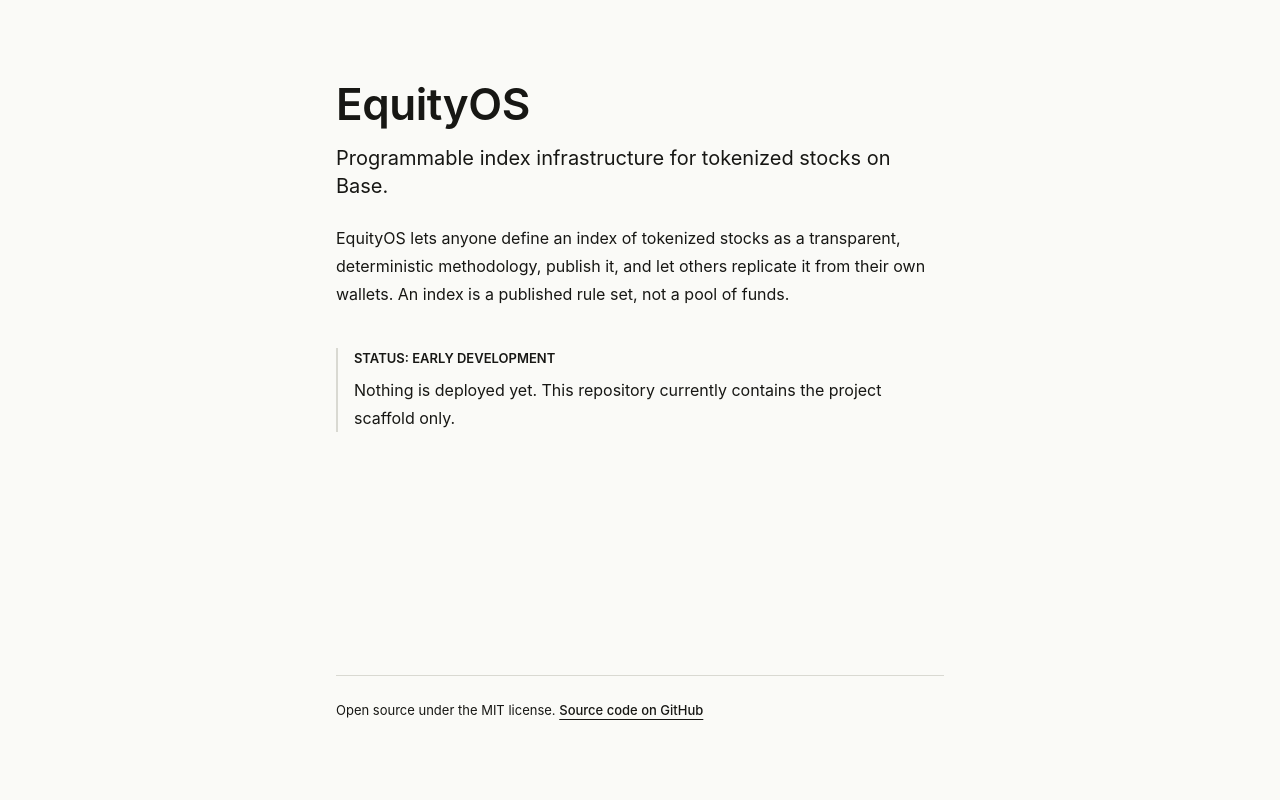
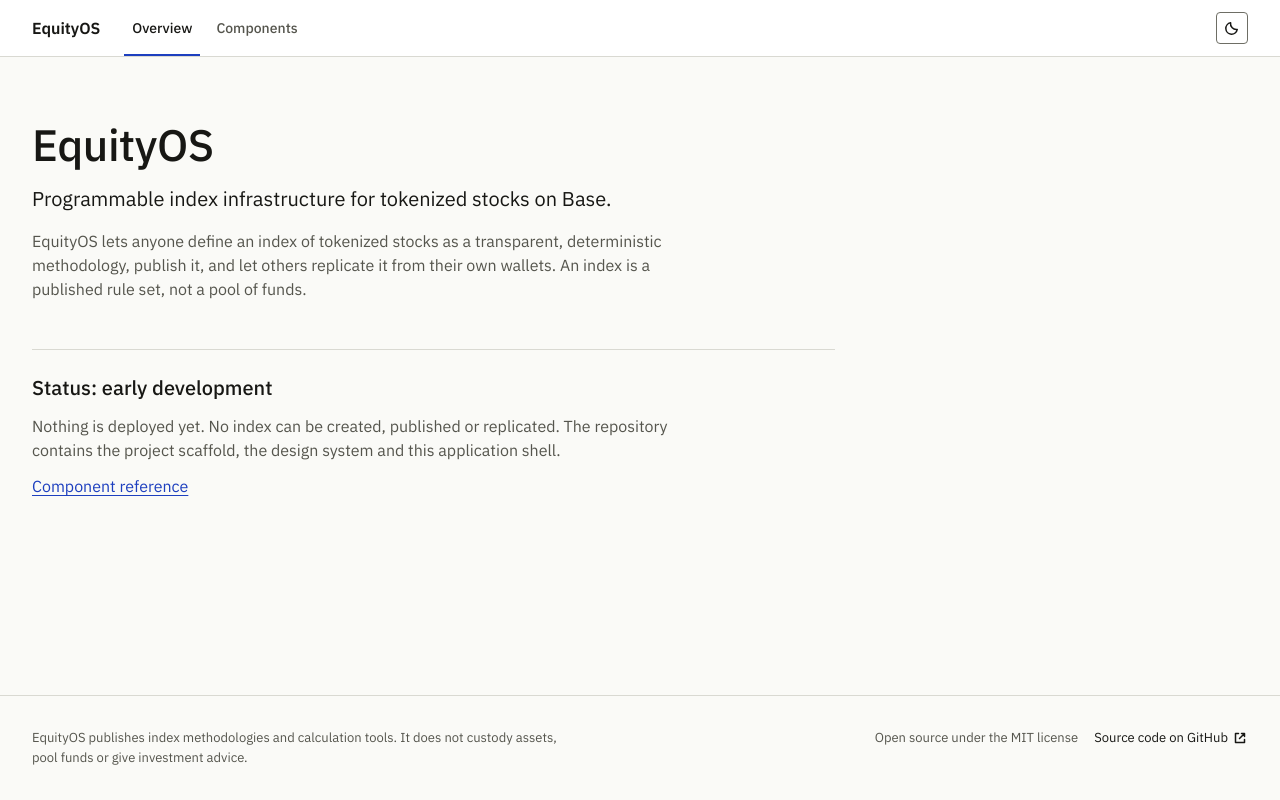
Before and after one commit to salazarsebas/equityos, a Next.js app in the folder apps/web/: page / in a window 1280 px wide. Built offline with nearby package versions, Linux system fonts and the light colour scheme; no server answers.

Commit message:
feat(web): add application shell with theme toggle and typed navigation

```diff
--- a/apps/web/src/app/layout.tsx
+++ b/apps/web/src/app/layout.tsx
@@ -1,15 +1,37 @@
 import type { Metadata, Viewport } from "next";
+import { IBM_Plex_Mono, IBM_Plex_Sans } from "next/font/google";
 import type { ReactNode } from "react";
+import { Footer } from "@/components/shell/footer";
+import { Header } from "@/components/shell/header";
 import { site } from "@/lib/site";
+import { themeInitScript } from "@/lib/theme";
 import "./globals.css";
 
+// next/font downloads the files at build time and serves them from this origin: no request to a font CDN.
+const plexSans = IBM_Plex_Sans({
+  subsets: ["latin"],
+  weight: ["400", "500", "600"],
+  variable: "--font-plex-sans",
+  display: "swap",
+});
+
+const plexMono = IBM_Plex_Mono({
+  subsets: ["latin"],
+  weight: ["400", "500"],
+  variable: "--font-plex-mono",
+  display: "swap",
+  preload: false,
+});
+
 export const metadata: Metadata = {
+  metadataBase: new URL(site.url),
   title: {
     default: `${site.name}: ${site.tagline}`,
     template: `%s | ${site.name}`,
   },
   description: site.description,
   applicationName: site.name,
+  alternates: { canonical: "/" },
   openGraph: {
     type: "website",
     siteName: site.name,
@@ -27,16 +49,31 @@ export const metadata: Metadata = {
 export const viewport: Viewport = {
   colorScheme: "light dark",
   themeColor: [
-    { media: "(prefers-color-scheme: light)", color: "#ffffff" },
-    { media: "(prefers-color-scheme: dark)", color: "#0a0a0a" },
+    { media: "(prefers-color-scheme: light)", color: "#fafaf7" },
+    { media: "(prefers-color-scheme: dark)", color: "#0f100e" },
   ],
 };
 
 export default function RootLayout({ children }: Readonly<{ children: ReactNode }>) {
   return (
-    <html lang="en">
-      <body className="min-h-dvh bg-white font-sans text-neutral-900 antialiased dark:bg-neutral-950 dark:text-neutral-100">
-        {children}
+    // The theme script sets data-theme on <html> before hydration, so the attribute differs from the server markup.
+    <html lang="en" className={`${plexSans.variable} ${plexMono.variable}`} suppressHydrationWarning>
+      <head>
+        {/* biome-ignore lint/security/noDangerouslySetInnerHtml: static script built from a constant, no user input */}
+        <script dangerouslySetInnerHTML={{ __html: themeInitScript }} />
+      </head>
+      <body className="flex min-h-dvh flex-col font-sans text-base antialiased">
+        <a
+          href="#main"
+          className="sr-only focus-visible:not-sr-only focus-visible:fixed focus-visible:top-2 focus-visible:left-2 focus-visible:z-50 focus-visible:rounded-md focus-visible:bg-surface focus-visible:px-3 focus-visible:py-2 focus-visible:font-medium focus-visible:text-accent"
+        >
+          Skip to main content
+        </a>
+        <Header />
+        <main id="main" className="flex-1">
+          {children}
+        </main>
+        <Footer />
       </body>
     </html>
   );
--- a/apps/web/src/app/page.tsx
+++ b/apps/web/src/app/page.tsx
@@ -1,39 +1,32 @@
+import { Container, Grid } from "@/components/shell/container";
+import { Link } from "@/components/ui/link";
 import { site } from "@/lib/site";
 
 export default function HomePage() {
   return (
-    <div className="mx-auto flex min-h-dvh max-w-2xl flex-col px-6 py-12 sm:px-8 sm:py-20">
-      <main className="flex-1">
-        <h1 className="text-3xl font-semibold tracking-tight sm:text-4xl">{site.name}</h1>
-        <p className="mt-4 text-lg text-neutral-700 dark:text-neutral-300">{site.tagline}</p>
-        <p className="mt-6 leading-7 text-neutral-700 dark:text-neutral-300">
+    <Container className="py-12 md:py-16">
+      <Grid>
+        <div className="col-span-12 lg:col-span-8">
+          <h1 className="text-2xl font-medium md:text-3xl">{site.name}</h1>
+          <p className="mt-4 max-w-measure text-lg text-primary">{site.tagline}</p>
+          <p className="mt-4 max-w-measure text-md text-secondary">
             {site.description} An index is a published rule set, not a pool of funds.
           </p>
 
-        <section
-          aria-labelledby="status-heading"
-          className="mt-10 border-l-2 border-neutral-300 pl-4 dark:border-neutral-700"
-        >
-          <h2 id="status-heading" className="text-sm font-semibold uppercase tracking-wide">
+          <section aria-labelledby="status-heading" className="mt-12 border-t pt-6">
+            <h2 id="status-heading" className="text-lg font-medium">
               Status: early development
             </h2>
-          <p className="mt-2 leading-7 text-neutral-700 dark:text-neutral-300">
-            Nothing is deployed yet. This repository currently contains the project scaffold only.
+            <p className="mt-3 max-w-measure text-md text-secondary">
+              Nothing is deployed yet. No index can be created, published or replicated. The repository contains the
+              project scaffold, the design system and this application shell.
+            </p>
+            <p className="mt-3 text-md">
+              <Link href="/dev/components">Component reference</Link>
             </p>
           </section>
-      </main>
-
-      <footer className="mt-12 border-t border-neutral-200 pt-6 text-sm text-neutral-600 dark:border-neutral-800 dark:text-neutral-400">
-        <p>
-          Open source under the MIT license.{" "}
-          <a
-            href={site.repositoryUrl}
-            className="font-medium text-neutral-900 underline underline-offset-4 hover:no-underline focus-visible:outline-2 focus-visible:outline-offset-2 focus-visible:outline-current dark:text-neutral-100"
-          >
-            Source code on GitHub
-          </a>
-        </p>
-      </footer>
         </div>
+      </Grid>
+    </Container>
   );
 }
--- /dev/null
+++ b/apps/web/src/app/robots.ts
@@ -0,0 +1,9 @@
+import type { MetadataRoute } from "next";
+import { site } from "@/lib/site";
+
+export default function robots(): MetadataRoute.Robots {
+  return {
+    rules: { userAgent: "*", allow: "/", disallow: "/dev/" },
+    sitemap: new URL("/sitemap.xml", site.url).toString(),
+  };
+}
--- /dev/null
+++ b/apps/web/src/app/sitemap.ts
@@ -0,0 +1,7 @@
+import type { MetadataRoute } from "next";
+import { site } from "@/lib/site";
+
+/** Public pages only. Routes under /dev are internal references and are excluded. */
+export default function sitemap(): MetadataRoute.Sitemap {
+  return [{ url: new URL("/", site.url).toString() }];
+}
--- /dev/null
+++ b/apps/web/src/components/shell/container.tsx
@@ -0,0 +1,12 @@
+import type { ReactNode } from "react";
+import { cx } from "@/components/ui/cx";
+
+/** Page width: 1280 px maximum, 32 px side margins, 16 px under 768 px. */
+export function Container({ children, className }: { children: ReactNode; className?: string }) {
+  return <div className={cx("mx-auto w-full max-w-content px-4 md:px-8", className)}>{children}</div>;
+}
+
+/** The 12-column grid with 24 px gutters. Children place themselves with `col-span-*` utilities. */
+export function Grid({ children, className }: { children: ReactNode; className?: string }) {
+  return <div className={cx("grid grid-cols-12 gap-x-6", className)}>{children}</div>;
+}
--- /dev/null
+++ b/apps/web/src/components/shell/footer.tsx
@@ -0,0 +1,22 @@
+import { Link } from "@/components/ui/link";
+import { site } from "@/lib/site";
+import { Container } from "./container";
+
+export function Footer() {
+  return (
+    <footer className="mt-16 border-t">
+      <Container className="flex flex-col gap-3 py-8 text-sm text-secondary md:flex-row md:items-baseline md:justify-between md:gap-8">
+        <p className="max-w-measure">
+          {site.name} publishes index methodologies and calculation tools. It does not custody assets, pool funds or
+          give investment advice.
+        </p>
+        <p className="flex shrink-0 flex-wrap items-center gap-x-4 gap-y-1">
+          <span>Open source under the MIT license</span>
+          <Link href={site.repositoryUrl} variant="quiet" className="text-primary">
+            Source code on GitHub
+          </Link>
+        </p>
+      </Container>
+    </footer>
+  );
+}
--- /dev/null
+++ b/apps/web/src/components/shell/header.tsx
@@ -0,0 +1,22 @@
+import NextLink from "next/link";
+import { site } from "@/lib/site";
+import { Container } from "./container";
+import { PrimaryNav } from "./primary-nav";
+import { ThemeToggle } from "./theme-toggle";
+
+/** Top bar: 56 px, one row. Wordmark, primary navigation, theme toggle. */
+export function Header() {
+  return (
+    <header className="border-b bg-surface">
+      <Container className="flex h-14 items-center gap-6 md:gap-8">
+        <NextLink href="/" className="rounded-sm text-md font-semibold text-primary">
+          {site.name}
+        </NextLink>
+        <PrimaryNav />
+        <div className="ml-auto">
+          <ThemeToggle />
+        </div>
+      </Container>
+    </header>
+  );
+}
--- /dev/null
+++ b/apps/web/src/components/shell/primary-nav.tsx
@@ -0,0 +1,31 @@
+"use client";
+
+import NextLink from "next/link";
+import { usePathname } from "next/navigation";
+import { cx } from "@/components/ui/cx";
+import { primaryNavigation } from "@/lib/navigation";
+
+/** Primary navigation. The current section is marked with `aria-current` and a rule under its label. */
+export function PrimaryNav() {
+  const pathname = usePathname();
+  return (
+    <nav aria-label="Primary" className="-mx-2 flex h-full items-stretch gap-2">
+      {primaryNavigation.map(({ label, href }) => {
+        const current = href === "/" ? pathname === "/" : pathname.startsWith(href);
+        return (
+          <NextLink
+            key={href}
+            href={href}
+            aria-current={current ? "page" : undefined}
+            className={cx(
+              "inline-flex items-center border-y-2 px-2 border-t-transparent text-base font-medium -outline-offset-2 transition-colors duration-[120ms]",
+              current ? "border-b-accent text-primary" : "border-b-transparent text-secondary hover:text-primary",
+            )}
+          >
+            {label}
+          </NextLink>
+        );
+      })}
+    </nav>
+  );
+}
--- /dev/null
+++ b/apps/web/src/components/shell/theme-toggle.tsx
@@ -0,0 +1,33 @@
+"use client";
+
+import { MoonIcon, SunIcon } from "@/components/ui/icons";
+import { THEME_STORAGE_KEY } from "@/lib/theme";
+
+/**
+ * Switches between the light and dark theme and stores the choice. The current theme lives on <html data-theme>,
+ * set before first paint, so this component holds no state and renders the same markup on server and client.
+ */
+export function ThemeToggle() {
+  function toggle() {
+    const root = document.documentElement;
+    const next = root.dataset.theme === "dark" ? "light" : "dark";
+    root.dataset.theme = next;
+    try {
+      localStorage.setItem(THEME_STORAGE_KEY, next);
+    } catch {
+      // Storage can be unavailable (private mode, blocked site data). The choice then lasts for this page only.
+    }
+  }
+
+  return (
+    <button
+      type="button"
+      onClick={toggle}
+      aria-label="Switch color theme"
+      className="inline-flex size-8 shrink-0 pointer-coarse:size-11 items-center justify-center rounded-md border border-strong bg-surface text-primary transition-colors duration-[120ms] hover:bg-subtle"
+    >
+      <MoonIcon className="theme-dark:hidden" />
+      <SunIcon className="hidden theme-dark:block" />
+    </button>
+  );
+}
--- /dev/null
+++ b/apps/web/src/lib/navigation.ts
@@ -0,0 +1,11 @@
+export type NavItem = {
+  label: string;
+  /** Path of a route that exists under `src/app`. test/navigation.test.ts fails on a link to a missing page. */
+  href: `/${string}`;
+};
+
+/** Primary navigation, in display order. Add an entry in the same change that adds its page. */
+export const primaryNavigation: readonly NavItem[] = [
+  { label: "Overview", href: "/" },
+  { label: "Components", href: "/dev/components" },
+];
--- a/apps/web/src/lib/site.ts
+++ b/apps/web/src/lib/site.ts
@@ -5,4 +5,6 @@ export const site = {
   description:
     "EquityOS lets anyone define an index of tokenized stocks as a transparent, deterministic methodology, publish it, and let others replicate it from their own wallets.",
   repositoryUrl: "https://github.com/salazarsebas/equityos",
+  /** Public origin of the deployment, used for canonical URLs, robots.txt and the sitemap. */
+  url: process.env.NEXT_PUBLIC_SITE_URL ?? "http://localhost:3000",
 } as const;
--- /dev/null
+++ b/apps/web/src/lib/theme.ts
@@ -0,0 +1,8 @@
+export const THEME_STORAGE_KEY = "equityos-theme";
+
+/**
+ * Runs in <head> before the first paint. Resolves the theme from the stored choice, or from the system preference
+ * when there is none, and writes it to <html data-theme>, so the page never flashes the other theme. Without
+ * JavaScript the tokens follow the system preference through `color-scheme`.
+ */
+export const themeInitScript = `(function(){try{var t=localStorage.getItem("${THEME_STORAGE_KEY}");if(t!=="light"&&t!=="dark"){t=matchMedia("(prefers-color-scheme: dark)").matches?"dark":"light"}document.documentElement.dataset.theme=t}catch(e){}})()`;
```
Also changed, not shown: apps/web/src/app/icon.svg (added), 1 other file (tests, documents, lock files or other folders). Lines whose indentation alone changed are shown as unchanged.
